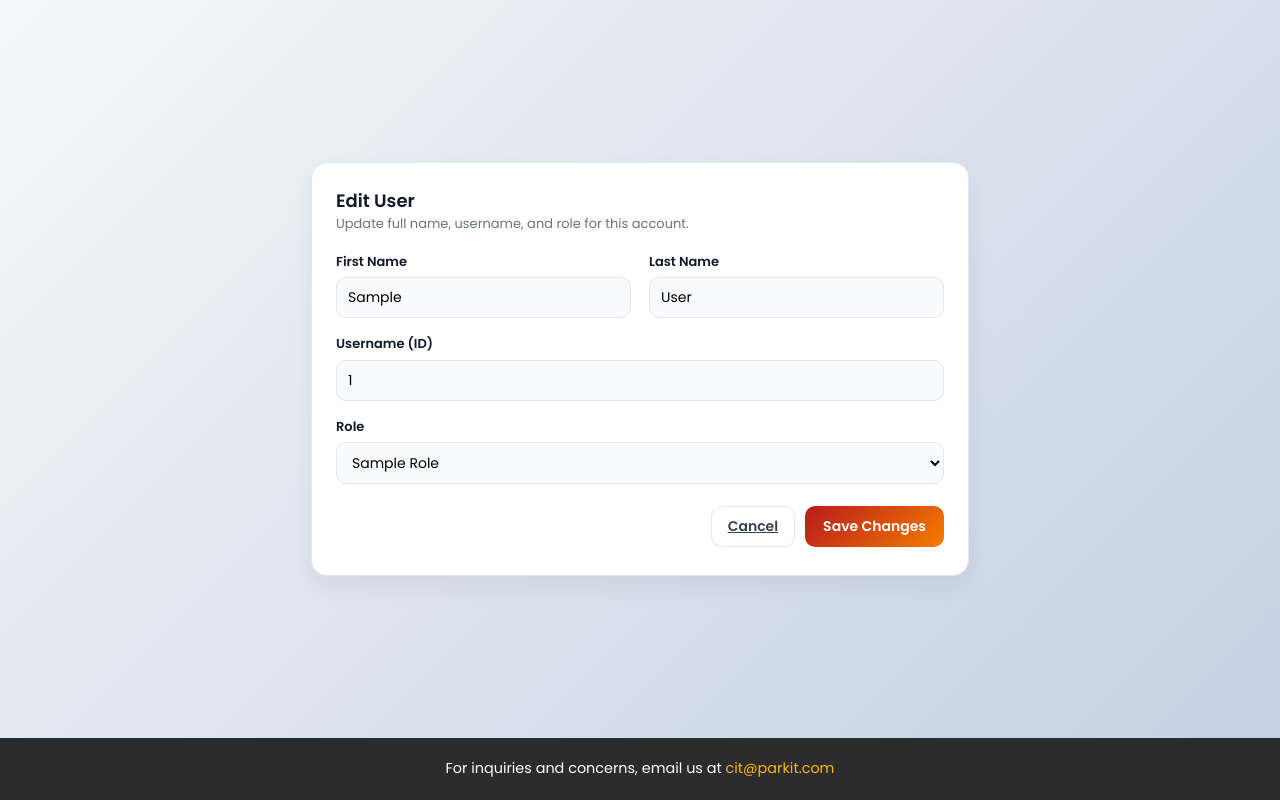
After one commit to Kitanoed/Park_IT, a Django app: template templates/edit_user.html in a window 1280 px wide. The commit adds this page. Run offline with Django 5.2, Linux system fonts and the light colour scheme; the template is opened without the code that fills it: most values are stand-ins (such as "Sample title", 1, 10 or a date in 2020); parts of the project's set-up code (start-up, migrations or seed data) failed here and were passed over.

Commit message:
feat: add edit user UI + backend logic and implement user status activation/deactivation

```diff
--- a/Park_IT/urls.py
+++ b/Park_IT/urls.py
@@ -4,7 +4,8 @@ from django.contrib import admin
 from django.urls import path
 from .views import (
     HomeView, RegisterView, LoginView, logout_view,
-    SignInView, DashboardView, ParkingSpacesView, ManageUsersView, UserDashboardView
+    SignInView, DashboardView, ParkingSpacesView, ManageUsersView, UserDashboardView,
+    EditUserView, deactivate_user, activate_user,
 )
 
 urlpatterns = [
@@ -18,6 +19,9 @@ urlpatterns = [
     path('user-dashboard/', UserDashboardView.as_view(), name='user_dashboard'),
     path('parking-spaces/', ParkingSpacesView.as_view(), name='parking_spaces'),
     path("manage-users/", ManageUsersView.as_view(), name="manage_users"),
+    path("manage-users/<str:user_id>/edit/", EditUserView.as_view(), name="edit_user"),
+    path("manage-users/<str:user_id>/deactivate/", deactivate_user, name="deactivate_user"),
+    path("manage-users/<str:user_id>/activate/", activate_user, name="activate_user"),
 ]
 
 if settings.DEBUG:
--- /dev/null
+++ b/templates/edit_user.html
@@ -0,0 +1,153 @@
+{% extends "base.html" %}
+
+{% block title %}Admin - Edit User{% endblock %}
+
+{% block content %}
+<style>
+  .edit-user-wrap{
+    max-width: 720px;
+    margin: 40px auto;
+    padding: 24px 24px 28px;
+    background: #ffffff;
+    border-radius: 16px;
+    border: 1px solid #e5e7eb;
+    box-shadow: 0 10px 25px rgba(15,23,42,0.06);
+  }
+  .edit-user-header{
+    display:flex;
+    justify-content:space-between;
+    align-items:center;
+    margin-bottom:18px;
+  }
+  .edit-user-title{
+    font-size:18px;
+    font-weight:700;
+    color:#111827;
+  }
+  .edit-user-sub{
+    font-size:13px;
+    color:#6b7280;
+  }
+  .edit-user-form{
+    display:grid;
+    grid-template-columns:1fr 1fr;
+    gap:16px 18px;
+    margin-top:10px;
+  }
+  .edit-user-form .full-row{
+    grid-column:1 / -1;
+  }
+  .edit-label{
+    display:block;
+    font-size:13px;
+    font-weight:600;
+    color:#111827;
+    margin-bottom:6px;
+  }
+  .edit-input,
+  .edit-select{
+    width:100%;
+    padding:9px 11px;
+    border-radius:10px;
+    border:1px solid #e5e7eb;
+    font-size:14px;
+    background:#f9fafb;
+  }
+  .edit-input:focus,
+  .edit-select:focus{
+    outline:none;
+    border-color:#b71c1c;
+    background:#ffffff;
+  }
+  .edit-actions{
+    display:flex;
+    justify-content:flex-end;
+    gap:10px;
+    margin-top:22px;
+  }
+  .btn-secondary{
+    padding:9px 16px;
+    border-radius:10px;
+    border:1px solid #e5e7eb;
+    background:#ffffff;
+    font-size:14px;
+    font-weight:600;
+    color:#374151;
+    cursor:pointer;
+  }
+  .btn-primary{
+    padding:9px 18px;
+    border-radius:10px;
+    border:none;
+    background:linear-gradient(135deg,#b71c1c 0%,#f57c00 100%);
+    color:#ffffff;
+    font-size:14px;
+    font-weight:700;
+    cursor:pointer;
+  }
+</style>
+
+<div class="edit-user-wrap">
+  <div class="edit-user-header">
+    <div>
+      <div class="edit-user-title">Edit User</div>
+      <div class="edit-user-sub">
+        Update full name, username, and role for this account.
+      </div>
+    </div>
+  </div>
+
+  <form method="post">
+    {% csrf_token %}
+    <div class="edit-user-form">
+      <div>
+        <label class="edit-label">First Name</label>
+        <input
+          type="text"
+          name="first_name"
+          class="edit-input"
+          value="{{ target_user.first_name }}"
+          required
+        />
+      </div>
+      <div>
+        <label class="edit-label">Last Name</label>
+        <input
+          type="text"
+          name="last_name"
+          class="edit-input"
+          value="{{ target_user.last_name }}"
+          required
+        />
+      </div>
+      <div class="full-row">
+        <label class="edit-label">Username (ID)</label>
+        <input
+          type="text"
+          name="username"
+          class="edit-input"
+          value="{{ target_user.student_employee_id }}"
+          required
+        />
+      </div>
+      <div class="full-row">
+        <label class="edit-label">Role</label>
+        <select name="role_id" class="edit-select" required>
+          <option value="" disabled>Select role</option>
+          {% for r in roles %}
+            <option value="{{ r.role_id }}" {% if r.role_id == target_user.role_id %}selected{% endif %}>
+              {{ r.role_name|title }}
+            </option>
+          {% endfor %}
+        </select>
+      </div>
+    </div>
+
+    <div class="edit-actions">
+      <a href="{% url 'manage_users' %}" class="btn-secondary">Cancel</a>
+      <button type="submit" class="btn-primary">Save Changes</button>
+    </div>
+  </form>
+</div>
+
+{% endblock %}
```
Also changed, not shown: Park_IT/views.py (+186 -1 lines), templates/manage_users.html (+31 -3 lines), db.sqlite3.
